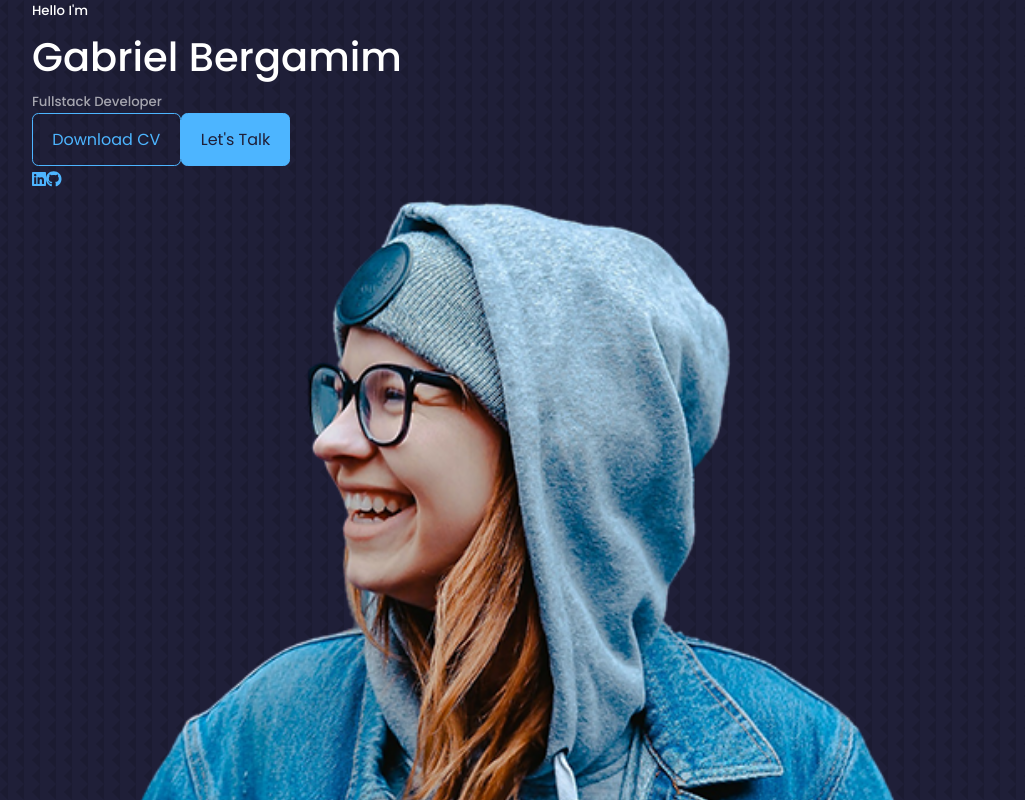
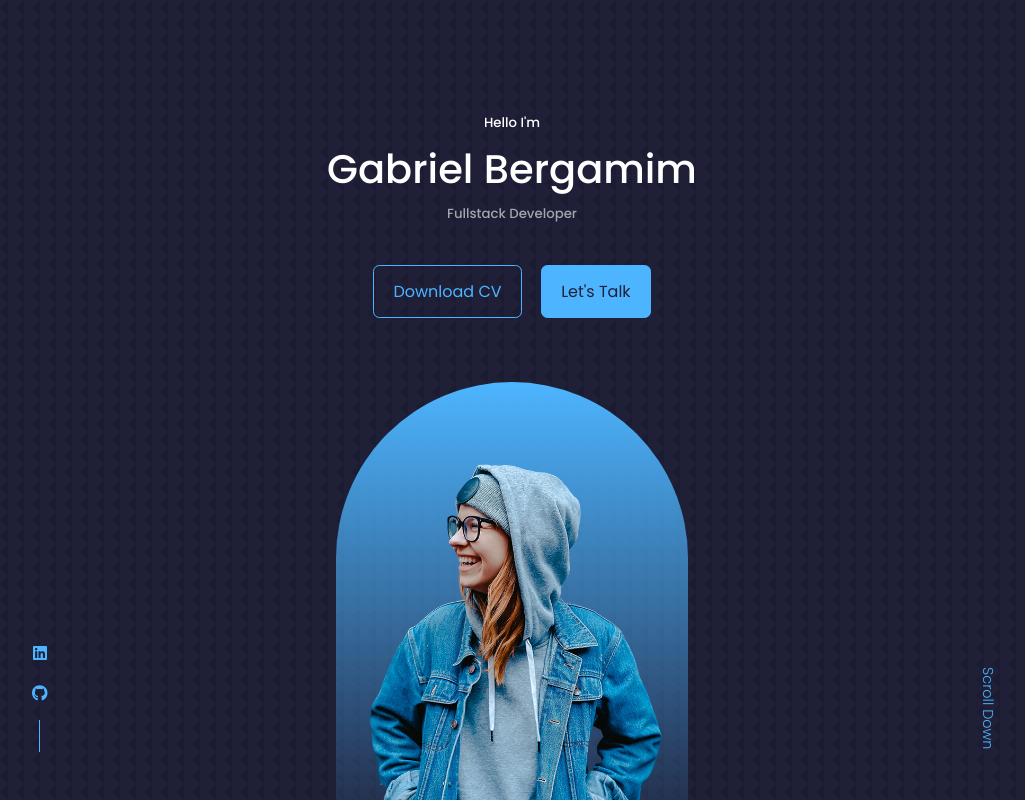
Before and after one commit to GabrielBergamim/about-me, a React (Vite) app: page / in a window 1280 px wide. Shown: the top 800 px of the page, without its empty margins (128-1153 px from the left). Built offline with nearby package versions, Linux system fonts and the light colour scheme.

Commit message:
add style header component

```diff
--- a/src/components/Header/Cta/index.tsx
+++ b/src/components/Header/Cta/index.tsx
@@ -1,9 +1,9 @@
 import CV from '../../../assets/cv.pdf';
-import styles from './style.module.scss';
+import styles from '../style.module.scss';
 
 export function Cta() {
   return (
-    <div className={`${styles.cta}`}>
+    <div className={`${styles.header__cta}`}>
       <a href={CV} download className="btn">Download CV</a>
       <a href="#contact" className="btn btn--primary">Let's Talk</a>
     </div>
--- a/src/components/Header/Cta/style.module.scss
+++ /dev/null
@@ -1,7 +0,0 @@
-.header {
-
-
-  &__container {
-
-  }
-}
--- a/src/components/Header/index.tsx
+++ b/src/components/Header/index.tsx
@@ -5,8 +5,8 @@ import styles from './style.module.scss';
 
 export function Header() {
   return (
-    <header>
-      <div className={`container ${styles.header} ${styles.header__container}`}>
+    <header className={styles.header}>
+      <div className={`container ${styles.header__container}`}>
         <h5>Hello I'm</h5>
         <h1>Gabriel Bergamim</h1>
         <h5 className="text-light">Fullstack Developer</h5>
@@ -17,7 +17,7 @@ export function Header() {
           <img src={ME} alt="me" />
         </div>
 
-        <a href="#contact" className={`${styles.scroll} ${styles.scroll__down}`}>Scroll Down</a>
+        <a href="#contact" className={`${styles.scroll}`}>Scroll Down</a>
       </div>
     </header>
   );
--- a/src/components/Header/style.module.scss
+++ b/src/components/Header/style.module.scss
@@ -0,0 +1,76 @@
+.header {
+  height: 100vh;
+  padding-top: 7rem;
+  overflow: hidden;
+
+  &__container {
+    text-align: center;
+    height: 100%;
+    position: relative;
+  }
+
+  .me {
+    background: linear-gradient(var(--color-primary), transparent);
+    width: 22rem;
+    height: 30rem;
+    position: absolute;
+    left: calc(50% - 11rem);
+    margin-top: 4rem;
+    border-radius: 12rem 12rem 0 0;
+    overflow: hidden;
+    padding: 5rem 1.5rem 1.5rem 1.5rem;
+  }
+
+  &__cta {
+    margin-top: 2.5rem;
+    display: flex;
+    gap: 1.2rem;
+    justify-content: center;
+  }
+
+  &__socials {
+    display: flex;
+    flex-direction: column;
+    align-items: center;
+    gap: 0.8rem;
+    position: absolute;
+    left: 0;
+    bottom: 3rem;
+  }
+
+  &__socials::after {
+    content: '';
+    width: 1px;
+    height: 2rem;
+    background-color: var(--color-primary);
+  }
+}
+
+.scroll {
+  position: absolute;
+  right: -2.3rem;
+  bottom: 5rem;
+  transform: rotate(90deg);
+  font-weight: 300;
+  font-size: 0.9rem;
+}
+
+@media screen and (max-width: 1024px) {
+  .header {
+    height: 80vh;
+  }
+}
+
+@media screen and (max-width: 600px) {
+  .header {
+    height: 100vh;
+
+    &__socials {
+      display: none;
+    }
+  }
+
+  .scroll {
+    display: none;
+  }
+}
--- a/src/index.scss
+++ b/src/index.scss
@@ -60,6 +60,7 @@ h1 {
 
 section {
   margin-top: 8rem;
+  height: 100vh;
 
   > h2,
   > h5 {
```
Also changed, not shown: src/components/Header/Socials/style.module.scss (deleted).
